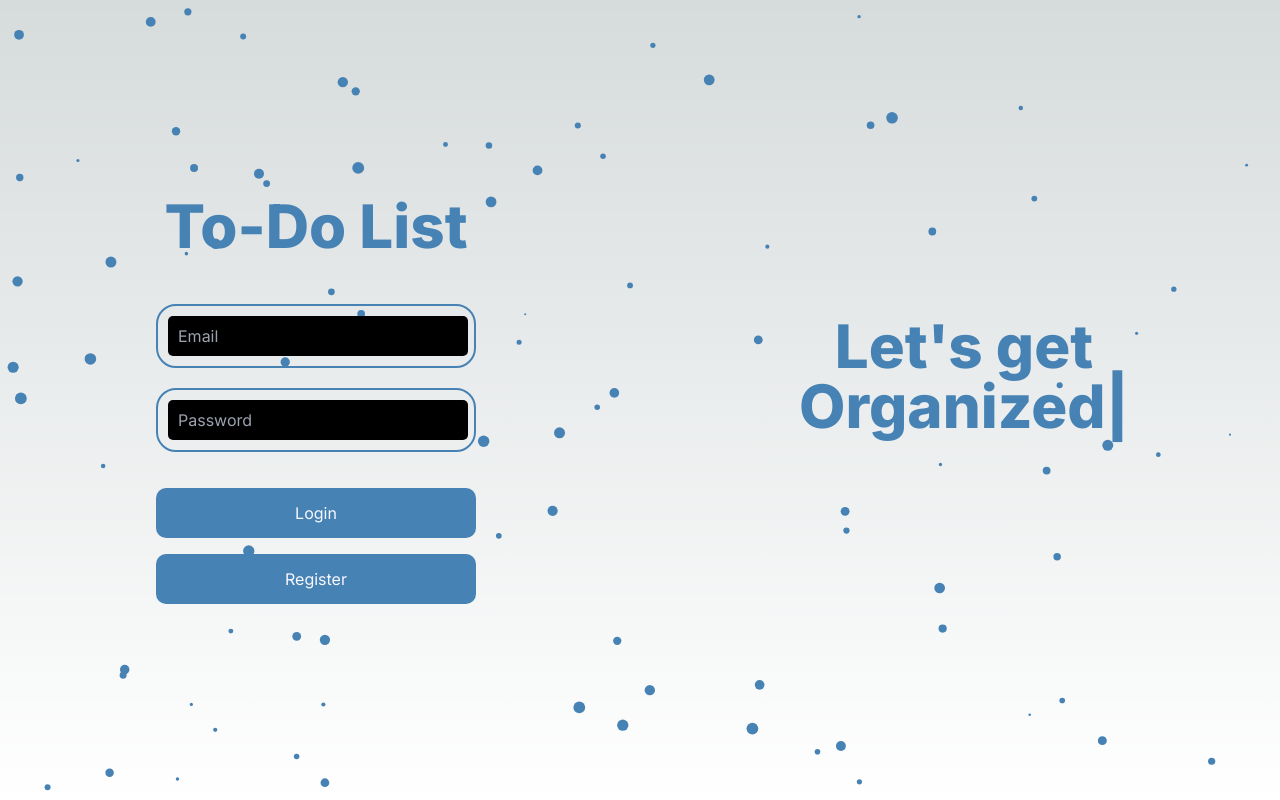
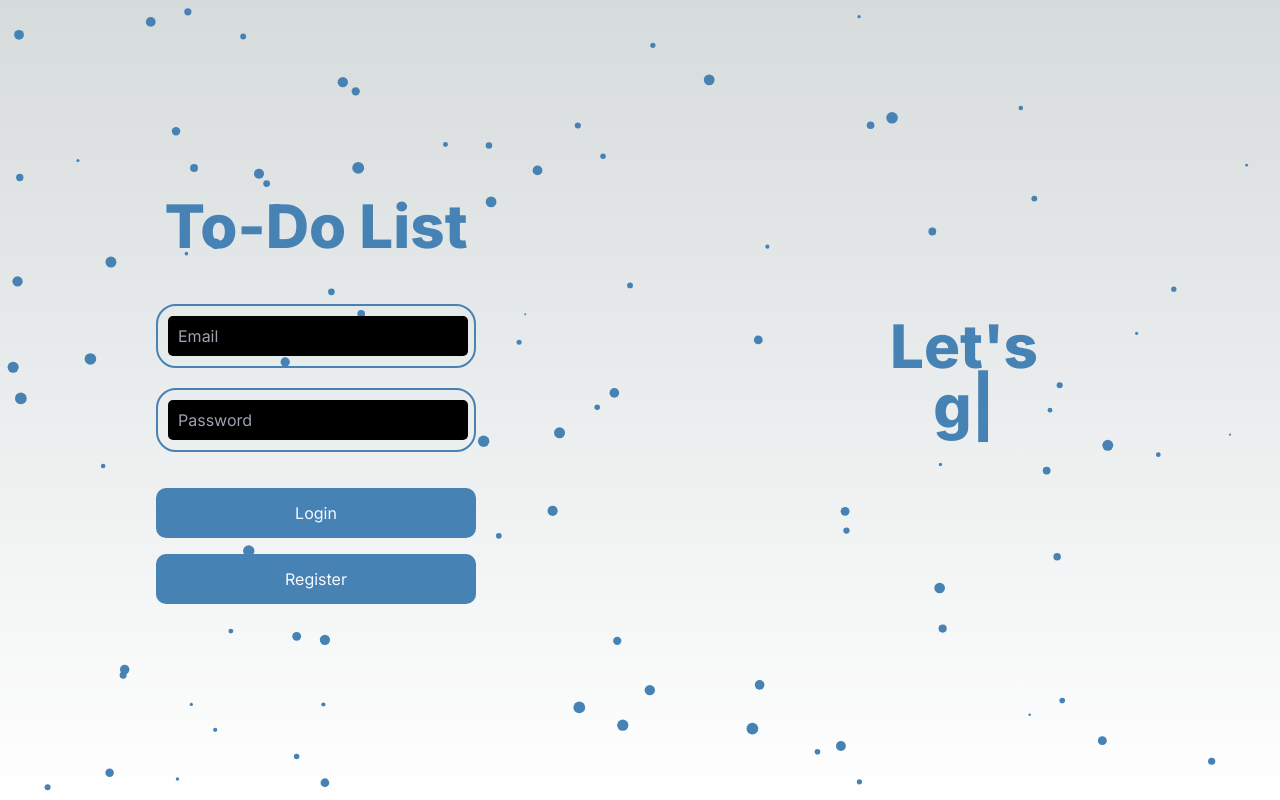
Before and after one commit to KOrtizLedezma/Task-Manager, a Next.js app: page / in a window 1280 px wide. Built offline with nearby package versions, Linux system fonts and the light colour scheme; no server answers.

Commit message:
Quotes changed

```diff
--- a/src/app/page.js
+++ b/src/app/page.js
@@ -170,13 +170,15 @@ export default function Home() {
                     className="col-span-8 place-self-center text-center sm:text-left justify-self-start"
           >
             <h1 className="text-center mb-24 md:mb-12 font-extrabold text-4xl sm:text-5xl lg:text-6xl" style={{ color: '#4682b4'}}>
-              <span className="mb-6">Let's get </span>
+              <span className="mb-6">Let's</span>
               <br></br>
               <TypeAnimation
                 sequence={[
-                  'Organized',
+                  'be organized',
                   1000,
-                  'Efficient',
+                  'get motivated',
+                  1000,
+                  'be productive',
                   1000
                 ]}
                 wrapper="span"
```
